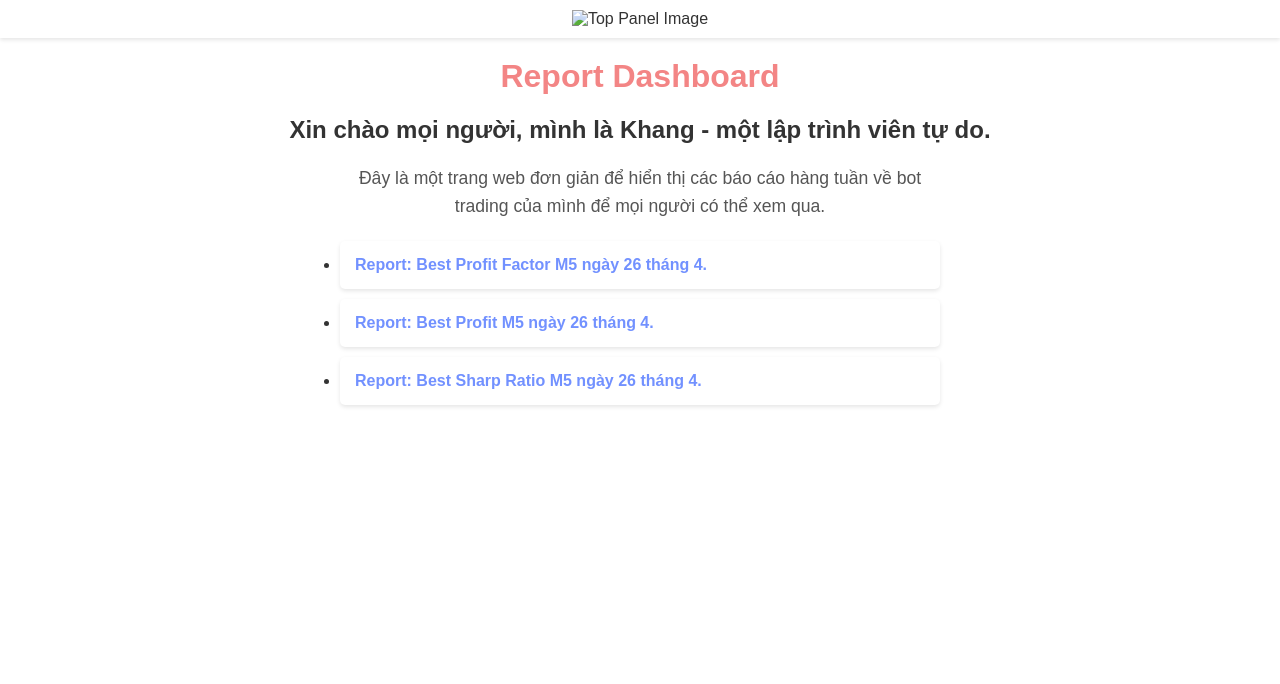
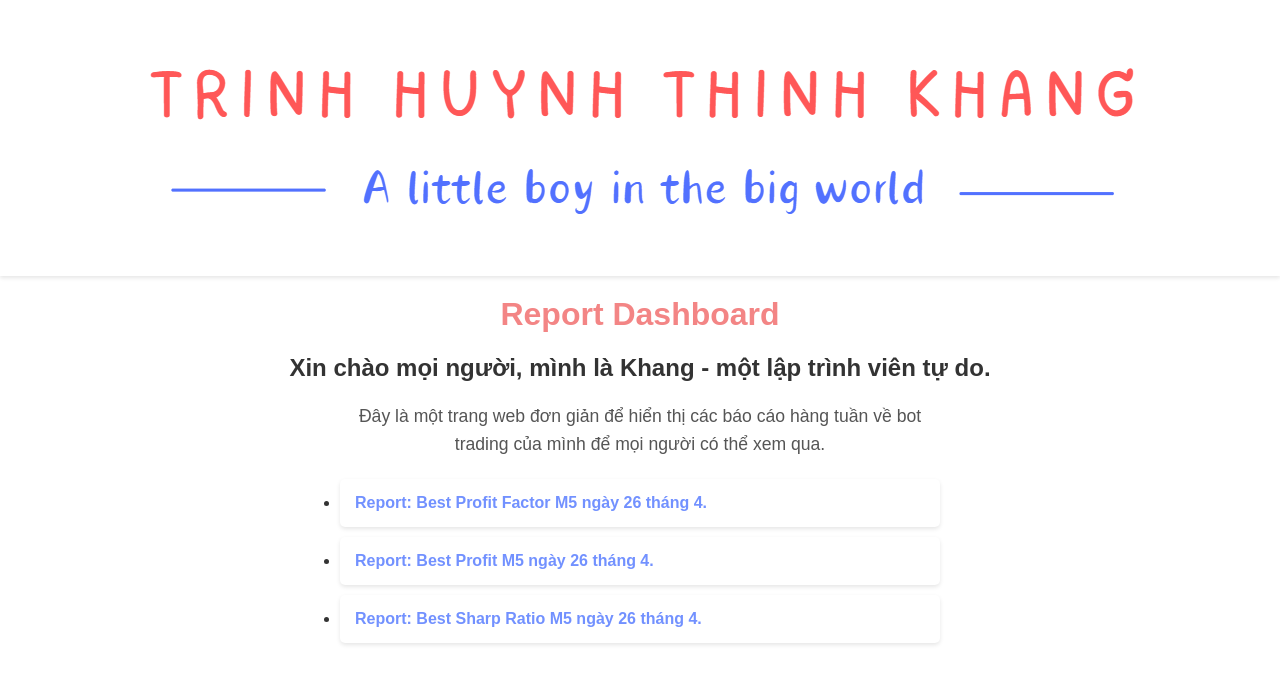
Before and after one commit to Tkag0001/Report_bot_trading, a plain HTML site: page index.html in a window 1280 px wide. Drawn offline with Linux system fonts and the light colour scheme.

Commit message:
update: fix url for page

```diff
--- a/index.html
+++ b/index.html
@@ -8,7 +8,7 @@
 </head>
 <body>
     <div class="top-panel">
-        <img src="imgs/top_panel.png" alt="Top Panel Image">
+        <img src="Source/imgs/top_panel.png" alt="Top Panel Image">
     </div>
     <h1>Report Dashboard</h1>
 
```
